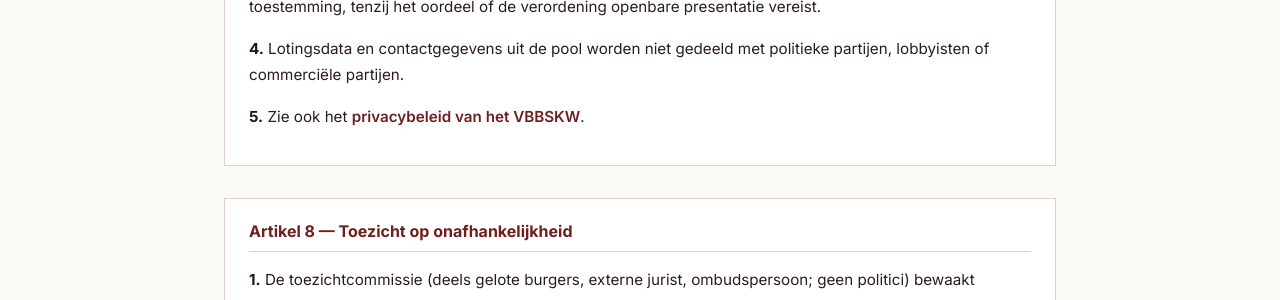
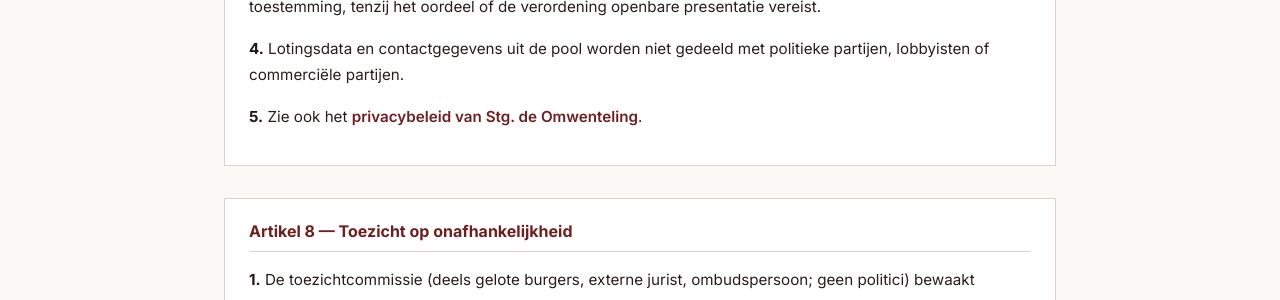
Before and after one commit to Klikblitser/Omwenteling, a Jekyll site: the page built from legitimiteitscode.html, in a window 1280 px wide and 900 px high, scrolled down 4597 px. Shown: the part 153-453 px from the top of the window. Built offline with Jekyll 4.4.1, drawn with Linux system fonts in a browser that asks for light colours.

Commit message:
legitimiteitscode

```diff
--- a/legitimiteitscode.html
+++ b/legitimiteitscode.html
@@ -126,7 +126,7 @@ burgerberaad: true
   </ul>
   <p><strong>3.</strong> Namen van deelnemers worden niet in openbare deliberatieverslagen opgenomen zonder hun expliciete toestemming, tenzij het oordeel of de verordening openbare presentatie vereist.</p>
   <p><strong>4.</strong> Lotingsdata en contactgegevens uit de pool worden niet gedeeld met politieke partijen, lobbyisten of commerciële partijen.</p>
-  <p><strong>5.</strong> Zie ook het <a href="{{ '/privacy.html' | relative_url }}">privacybeleid van het VBBSKW</a>.</p>
+  <p><strong>5.</strong> Zie ook het <a href="{{ '/privacy.html' | relative_url }}">privacybeleid van Stg. de Omwenteling</a>.</p>
 </div>
 
 <div class="artikel" id="art8">
```
